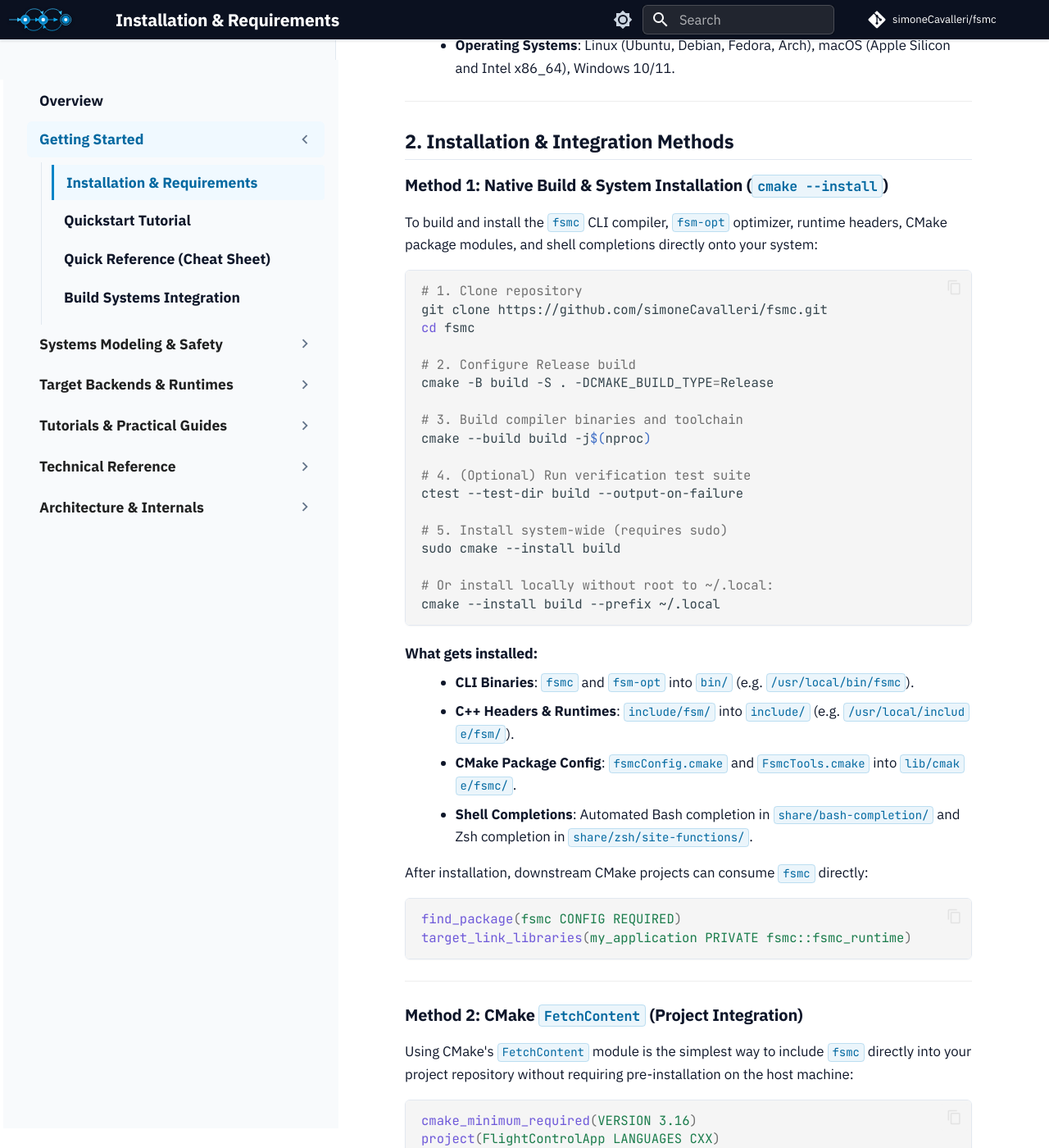
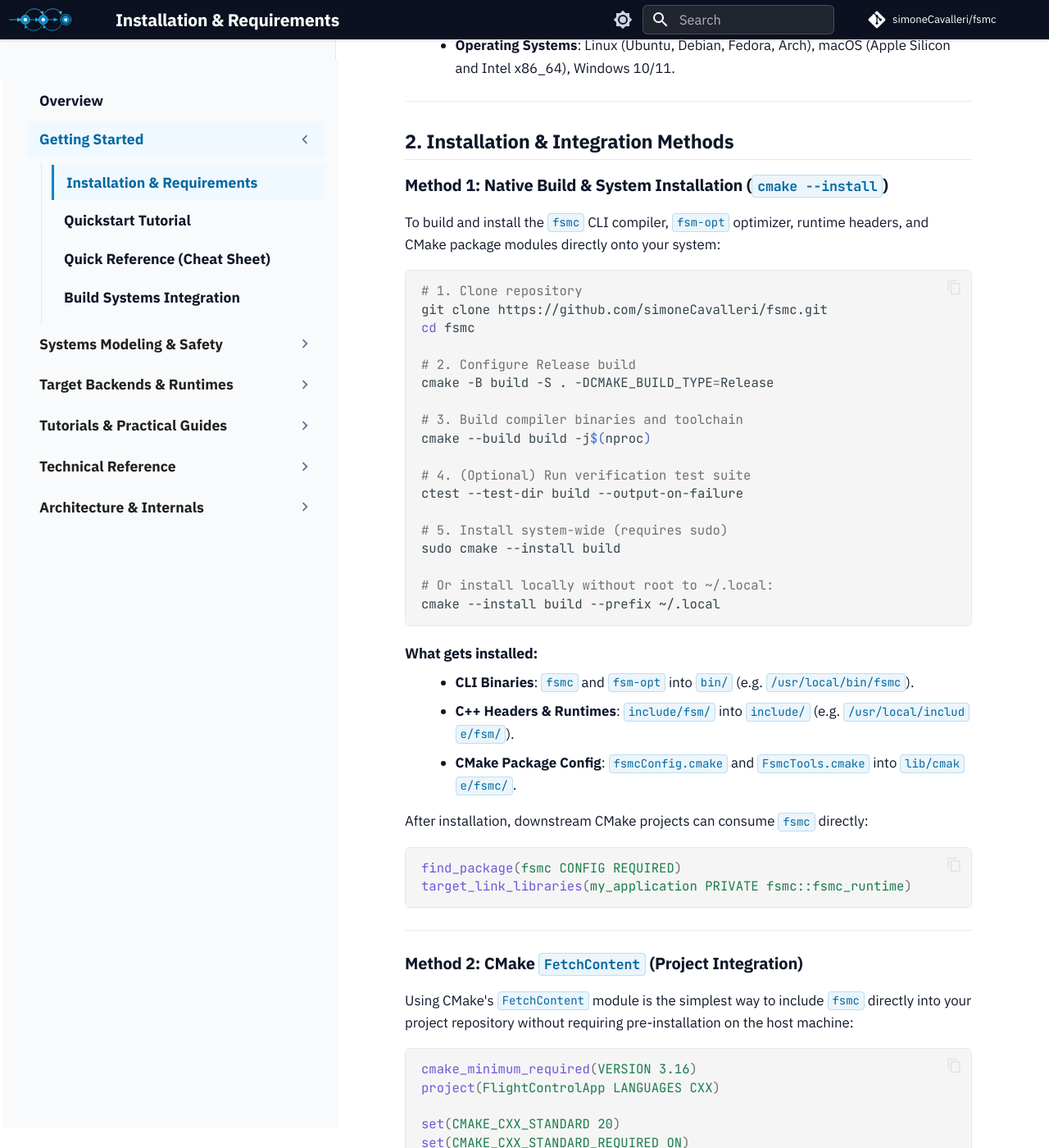
Before and after one commit to simoneCavalleri/fsmc, an MkDocs documentation site: the page built from docs/getting_started/installation.md, in a window 1280 px wide and 1400 px high, scrolled down 591 px. Shown: the whole window at 82% size. Built offline with MkDocs 1.6.1 and Material for MkDocs 9.7.7, drawn with Linux system fonts in a browser that asks for light colours; comment, search, counter and statistics services are not loaded.

Commit message:
chore: remove shell completions and clean up install rules
- Remove completions/ directory (fsmc.bash, fsmc.zsh)
- Remove shell completion install rules from CMakeLists.txt
- Update installation documentation

````diff
--- a/CMakeLists.txt
+++ b/CMakeLists.txt
@@ -214,7 +214,3 @@ install(FILES
 )
 
 install(DIRECTORY include/ DESTINATION include)
-
-# Install shell completion scripts
-install(FILES completions/fsmc.bash DESTINATION share/bash-completion/completions RENAME fsmc)
-install(FILES completions/fsmc.zsh DESTINATION share/zsh/site-functions RENAME _fsmc)
--- a/docs/getting_started/installation.md
+++ b/docs/getting_started/installation.md
@@ -19,7 +19,7 @@ This document describes how to obtain, build, install, and integrate `fsmc` into
 
 ### Method 1: Native Build & System Installation (`cmake --install`)
 
-To build and install the `fsmc` CLI compiler, `fsm-opt` optimizer, runtime headers, CMake package modules, and shell completions directly onto your system:
+To build and install the `fsmc` CLI compiler, `fsm-opt` optimizer, runtime headers, and CMake package modules directly onto your system:
 
 ```bash
 # 1. Clone repository
@@ -46,7 +46,6 @@ cmake --install build --prefix ~/.local
 - **CLI Binaries**: `fsmc` and `fsm-opt` into `bin/` (e.g. `/usr/local/bin/fsmc`).
 - **C++ Headers & Runtimes**: `include/fsm/` into `include/` (e.g. `/usr/local/include/fsm/`).
 - **CMake Package Config**: `fsmcConfig.cmake` and `FsmcTools.cmake` into `lib/cmake/fsmc/`.
-- **Shell Completions**: Automated Bash completion in `share/bash-completion/` and Zsh completion in `share/zsh/site-functions/`.
 
 After installation, downstream CMake projects can consume `fsmc` directly:
 
````
Also changed, not shown: 2 other files.
